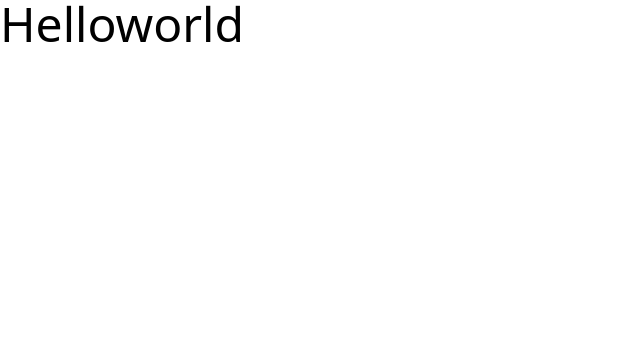
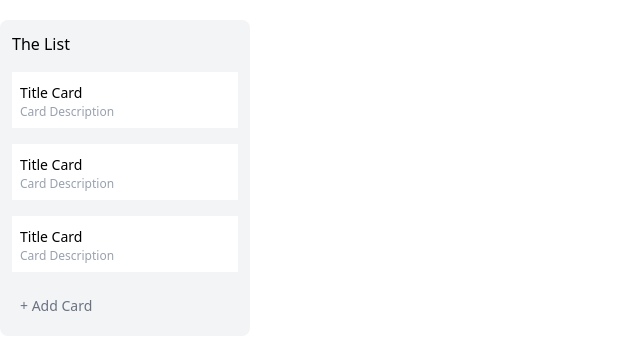
Before and after one commit to lucerorap/vue3-courses, a Vue app in the folder medium-projects/trello-clone/: page / in a window 1280 px wide. Shown: the top 350 px of the page, without its empty margins (0-640 px from the left). Built offline with nearby package versions, Linux system fonts and the light colour scheme; the HTML template or start-up script is replaced by a standard one.

Commit message:
Trello Clone: Adding the Lists UI

```diff
--- a/medium-projects/trello-clone/src/App.vue
+++ b/medium-projects/trello-clone/src/App.vue
@@ -1,5 +1,31 @@
 <template>
-  <main class="text-5xl">Helloworld</main>
+  <main class="pd-5 font-sans">
+    <div class="flex gap-5 py-5 overflow-x-auto">
+      <div class="flex flex-col bg-gray-100 p-3 rounded-lg min-w-[250px]">
+        <h2 class="font-medium mb-2">The List</h2>
+        <div class="bg-white p-2 my-2 ounded shadow-cursor-pointer">
+          <span class="text-sm font-medium">Title Card</span>
+          <p class="text-xs text-gray-400">Card Description</p>
+        </div>
+
+        <div class="bg-white p-2 my-2 ounded shadow-cursor-pointer">
+          <span class="text-sm font-medium">Title Card</span>
+          <p class="text-xs text-gray-400">Card Description</p>
+        </div>
+
+        <div class="bg-white p-2 my-2 ounded shadow-cursor-pointer">
+          <span class="text-sm font-medium">Title Card</span>
+          <p class="text-xs text-gray-400">Card Description</p>
+        </div>
+
+        <button
+          class="w-full bg-transparent rounded hover:bg-white text-gray-500 p-2 text-left mt-2 text-sm font-medium"
+        >
+          + Add Card
+        </button>
+      </div>
+    </div>
+  </main>
 </template>
 
 <script setup lang="ts"></script>
```
